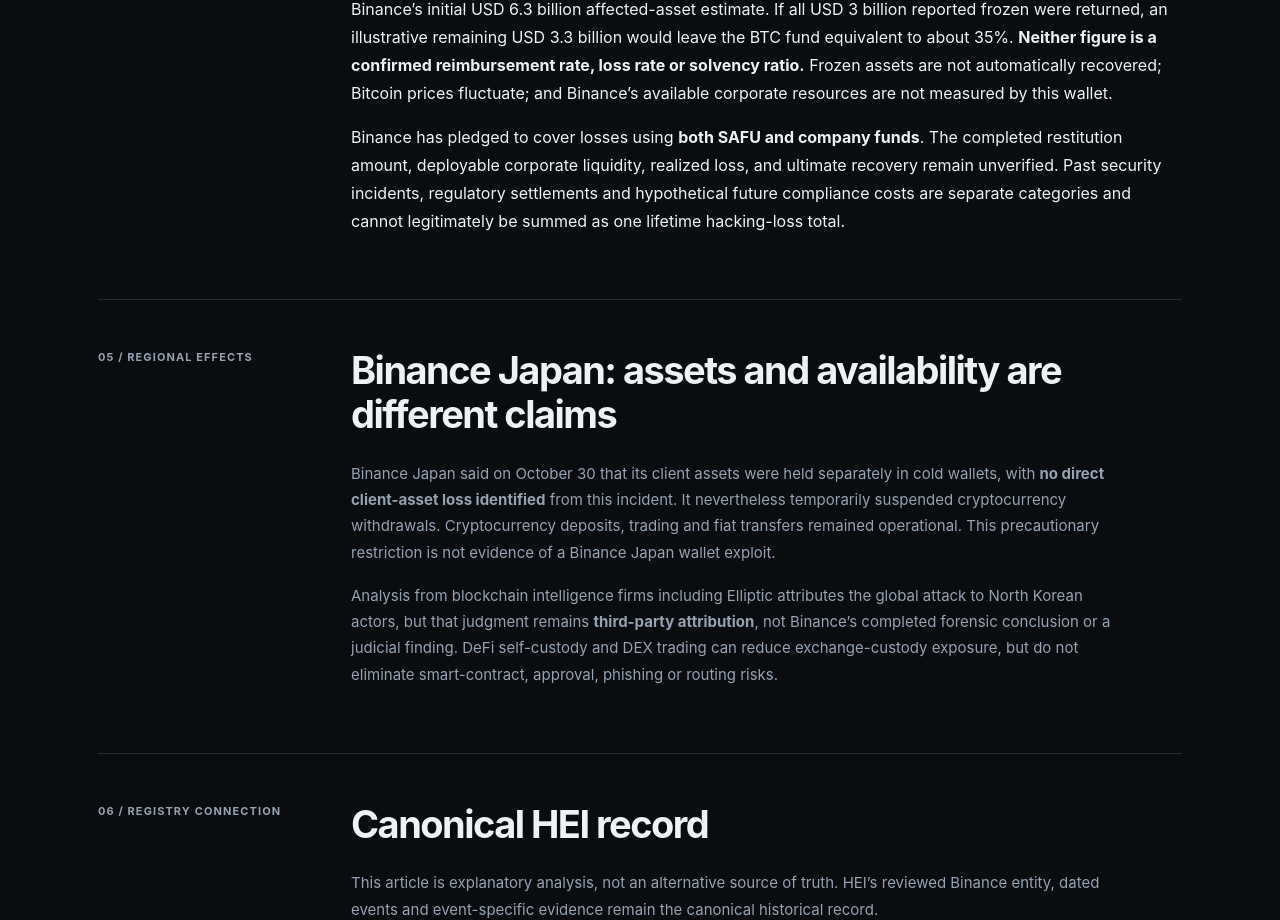
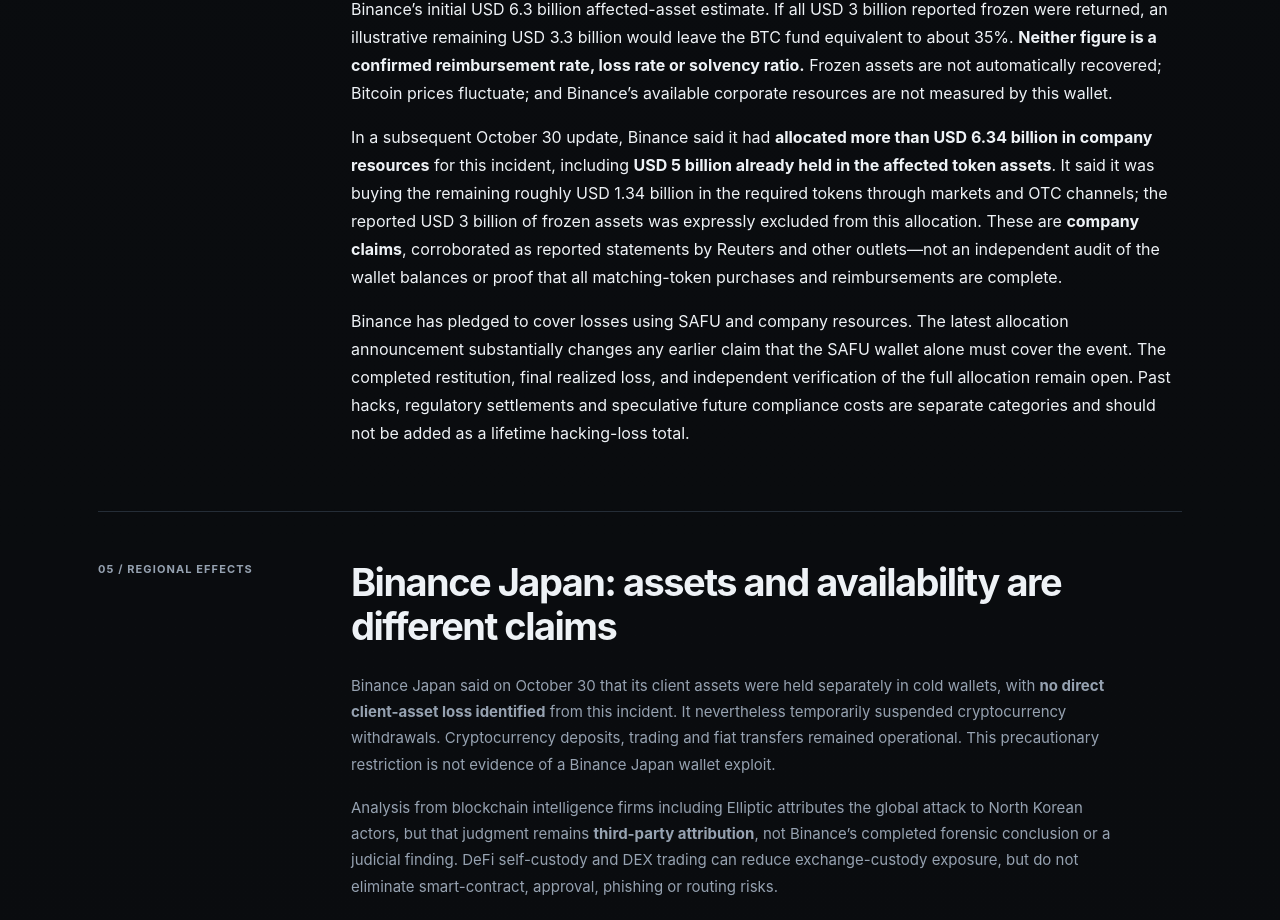
Before and after one commit to badjoke-lab/historical-exchange-index, a Next.js app: page /incidents/binance-2026-security-breach in a window 1280 px wide. Shown: the part 3517-4437 px from the top of the page. Built offline with nearby package versions, Linux system fonts and the light colour scheme; no server answers.

Commit message:
Record Binance reported $6.34B resource allocation separately from verified reimbursement

```diff
--- a/src/app/incidents/binance-2026-security-breach/page.tsx
+++ b/src/app/incidents/binance-2026-security-breach/page.tsx
@@ -182,7 +182,8 @@ export default function Binance2026IncidentReport() {
           <h2 id="case-safu">What the emergency fund can—and cannot—prove</h2>
           <p>Binance lists <strong>15,000 BTC in its SAFU wallet as of February 2026</strong>. Its previously stablecoin-denominated, roughly USD 1 billion SAFU reserve was converted to BTC; the completed 15,000 BTC position was reported on <strong>February 12, 2026</strong>, not February 9. Binance also pledged to replenish the fund if its market value dropped below USD 800 million.</p>
           <p>As an illustrative snapshot only, 15,000 BTC at USD 77,000 is worth about USD 1.155 billion—roughly 18% of Binance’s initial USD 6.3 billion affected-asset estimate. If all USD 3 billion reported frozen were returned, an illustrative remaining USD 3.3 billion would leave the BTC fund equivalent to about 35%. <strong>Neither figure is a confirmed reimbursement rate, loss rate or solvency ratio.</strong> Frozen assets are not automatically recovered; Bitcoin prices fluctuate; and Binance’s available corporate resources are not measured by this wallet.</p>
-          <p>Binance has pledged to cover losses using <strong>both SAFU and company funds</strong>. The completed restitution amount, deployable corporate liquidity, realized loss, and ultimate recovery remain unverified. Past security incidents, regulatory settlements and hypothetical future compliance costs are separate categories and cannot legitimately be summed as one lifetime hacking-loss total.</p>
+          <p>In a subsequent October 30 update, Binance said it had <strong>allocated more than USD 6.34 billion in company resources</strong> for this incident, including <strong>USD 5 billion already held in the affected token assets</strong>. It said it was buying the remaining roughly USD 1.34 billion in the required tokens through markets and OTC channels; the reported USD 3 billion of frozen assets was expressly excluded from this allocation. These are <strong>company claims</strong>, corroborated as reported statements by Reuters and other outlets—not an independent audit of the wallet balances or proof that all matching-token purchases and reimbursements are complete.</p>
+          <p>Binance has pledged to cover losses using SAFU and company resources. The latest allocation announcement substantially changes any earlier claim that the SAFU wallet alone must cover the event. The completed restitution, final realized loss, and independent verification of the full allocation remain open. Past hacks, regulatory settlements and speculative future compliance costs are separate categories and should not be added as a lifetime hacking-loss total.</p>
         </div>
       </section>
 
```
